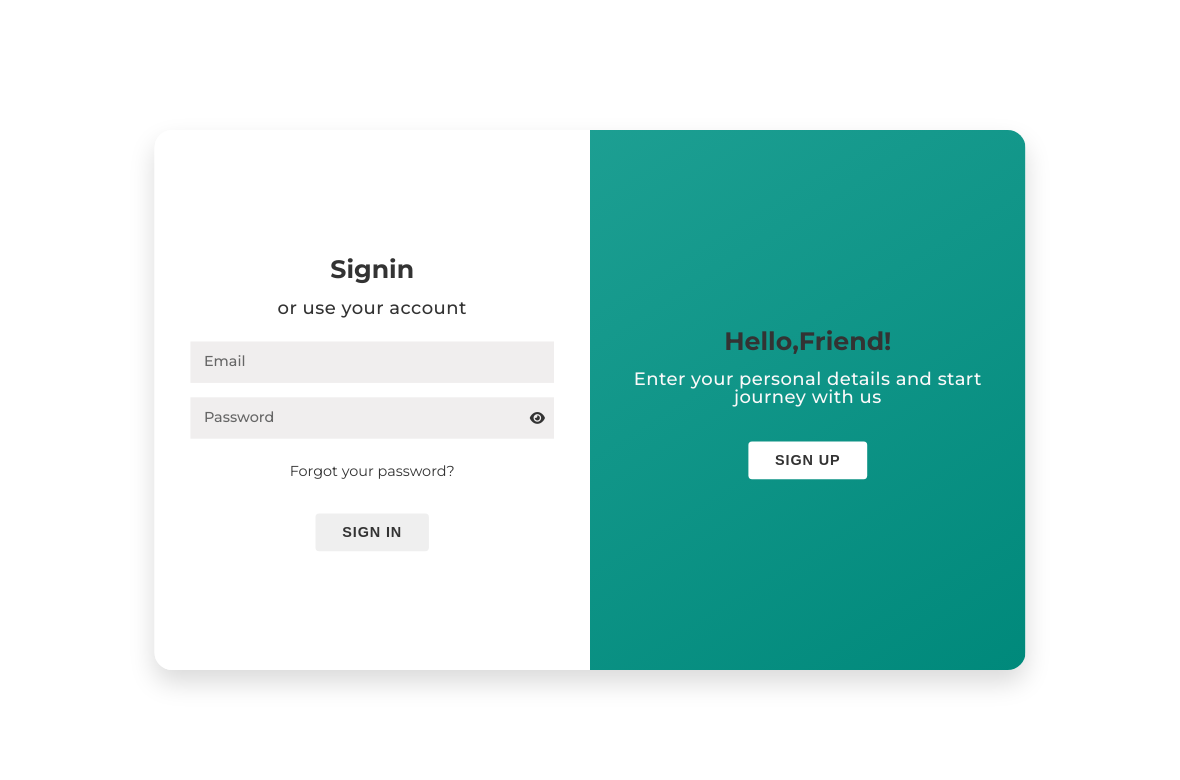
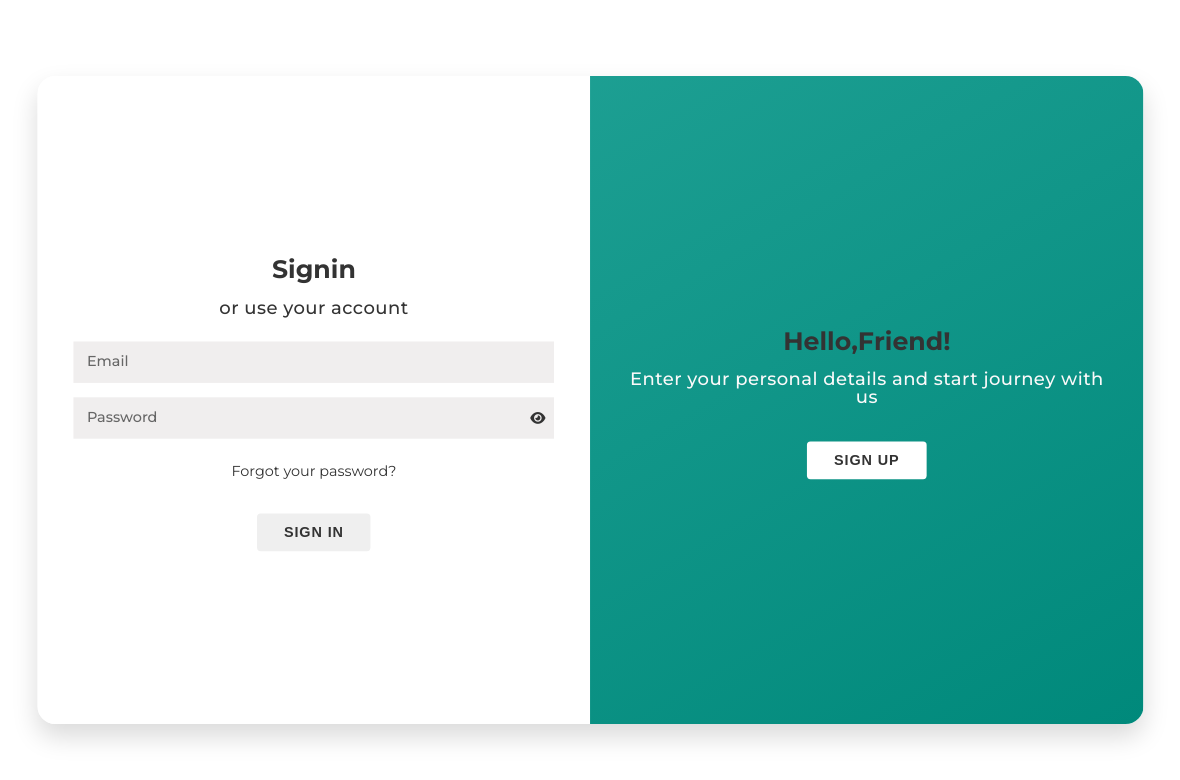
Before and after one commit to Elfawi/SayIt, a website built with Parcel: page index.html in a window 1536 px wide. Shown: the whole page, without its empty margins (178-1358 px from the left). Built offline with nearby package versions, Linux system fonts and the light colour scheme.

Commit message:
big screen responsive enhancement

```diff
--- a/sass/_form.scss
+++ b/sass/_form.scss
@@ -262,10 +262,14 @@
   box-shadow: 0 1.4rem 2.8rem rgba(0, 0, 0, 0.15);
   position: relative;
   overflow: hidden;
-  width: 96.8rem;
+  width: 100rem;
   max-width: 100%;
   min-height: 60rem;
   color: var(--color-grey-dark-1);
+  @media screen and (min-width: 93em) {
+    width: 80%;
+    min-height: 90vh;
+  }
   @media screen and (max-width: $bp-small) {
     overflow: visible;
   }
```
Also changed, not shown: js/GSAPAnimations.js (+0 -11 lines), js/controller.js (+10 -9 lines), css/style.css.
